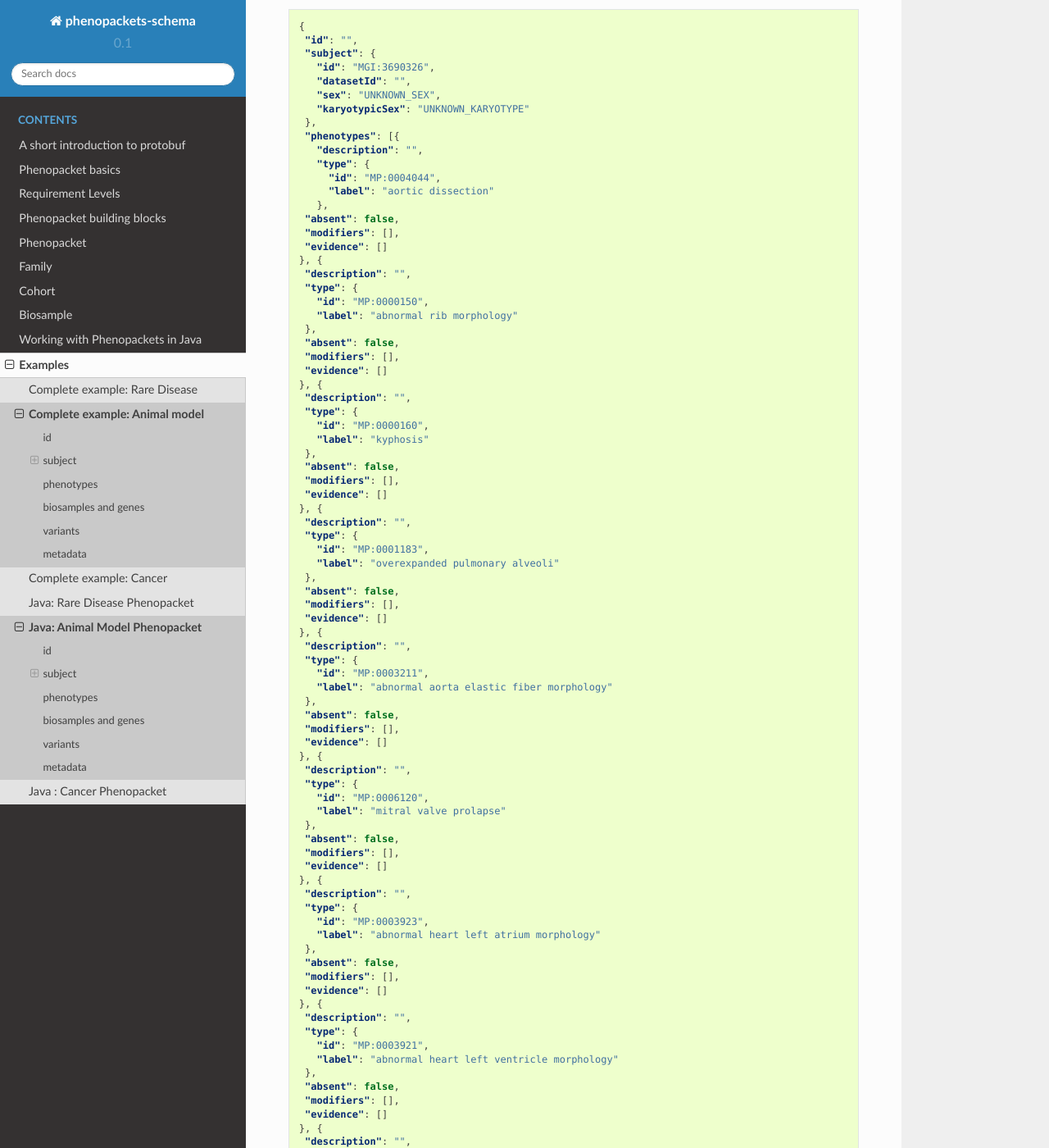
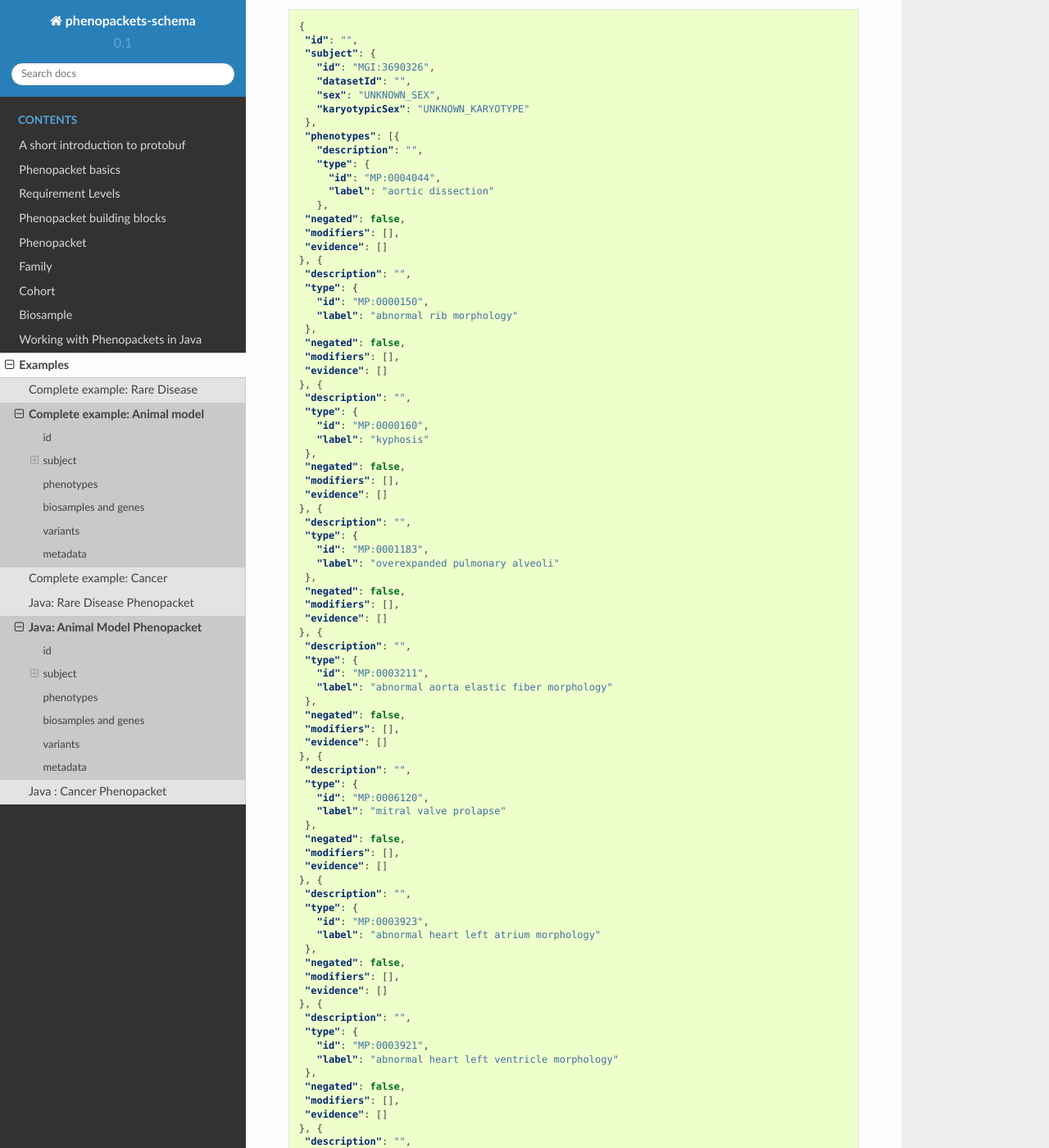
Before and after one commit to phenopackets/phenopacket-schema, a Sphinx documentation site: the page built from docs/murine.rst, in a window 1280 px wide and 1400 px high, scrolled down 486 px. Shown: the whole window at 82% size. Built offline with Sphinx 7.4.7 and the Read the Docs theme 2.0.0, drawn with Linux system fonts in a browser that asks for light colours; some of the changed text lies outside the part shown.

Commit message:
#107 revert Phenotype.absent back to Phenotype.negated

```diff
--- a/docs/cancer-example.rst
+++ b/docs/cancer-example.rst
@@ -66,7 +66,7 @@ and severe `Dysuria <https://hpo.jax.org/app/browse/term/HP:0100518>`_.
       "id": "HP:0000790",
       "label": "Hematuria"
     },
-    "absent": false,
+    "negated": false,
     "modifiers": [],
     "evidence": []
   }, {
@@ -75,7 +75,7 @@ and severe `Dysuria <https://hpo.jax.org/app/browse/term/HP:0100518>`_.
       "id": "HP:0100518",
       "label": "Dysuria"
     },
-    "absent": false,
+    "negated": false,
     "severity": {
       "id": "HP:0012828",
       "label": "Severe"
--- a/docs/murine.rst
+++ b/docs/murine.rst
@@ -32,7 +32,7 @@ We first show the entire Phenopacket, and further below explain the individual s
         "id": "MP:0004044",
         "label": "aortic dissection"
       },
-    "absent": false,
+    "negated": false,
     "modifiers": [],
     "evidence": []
    }, {
@@ -41,7 +41,7 @@ We first show the entire Phenopacket, and further below explain the individual s
       "id": "MP:0000150",
       "label": "abnormal rib morphology"
     },
-    "absent": false,
+    "negated": false,
     "modifiers": [],
     "evidence": []
    }, {
@@ -50,7 +50,7 @@ We first show the entire Phenopacket, and further below explain the individual s
       "id": "MP:0000160",
       "label": "kyphosis"
     },
-    "absent": false,
+    "negated": false,
     "modifiers": [],
     "evidence": []
    }, {
@@ -59,7 +59,7 @@ We first show the entire Phenopacket, and further below explain the individual s
       "id": "MP:0001183",
       "label": "overexpanded pulmonary alveoli"
     },
-    "absent": false,
+    "negated": false,
     "modifiers": [],
     "evidence": []
    }, {
@@ -68,7 +68,7 @@ We first show the entire Phenopacket, and further below explain the individual s
       "id": "MP:0003211",
       "label": "abnormal aorta elastic fiber morphology"
     },
-    "absent": false,
+    "negated": false,
     "modifiers": [],
     "evidence": []
    }, {
@@ -77,7 +77,7 @@ We first show the entire Phenopacket, and further below explain the individual s
       "id": "MP:0006120",
       "label": "mitral valve prolapse"
     },
-    "absent": false,
+    "negated": false,
     "modifiers": [],
     "evidence": []
    }, {
@@ -86,7 +86,7 @@ We first show the entire Phenopacket, and further below explain the individual s
       "id": "MP:0003923",
       "label": "abnormal heart left atrium morphology"
     },
-    "absent": false,
+    "negated": false,
     "modifiers": [],
     "evidence": []
    }, {
@@ -95,7 +95,7 @@ We first show the entire Phenopacket, and further below explain the individual s
       "id": "MP:0003921",
       "label": "abnormal heart left ventricle morphology"
     },
-    "absent": false,
+    "negated": false,
     "modifiers": [],
     "evidence": []
    }, {
@@ -104,7 +104,7 @@ We first show the entire Phenopacket, and further below explain the individual s
       "id": "MP:0010996",
       "label": " increased aorta wall thickness"
     },
-    "absent": false,
+    "negated": false,
     "modifiers": [],
     "evidence": []
     }],
@@ -204,7 +204,7 @@ terms that were used to describe the phenotypic abnormalities observed in the mo
         "id": "MP:0004044",
         "label": "aortic dissection"
       },
-    "absent": false,
+    "negated": false,
     "modifiers": [],
     "evidence": []
    }, {
@@ -213,7 +213,7 @@ terms that were used to describe the phenotypic abnormalities observed in the mo
       "id": "MP:0000150",
       "label": "abnormal rib morphology"
     },
-    "absent": false,
+    "negated": false,
     "modifiers": [],
     "evidence": []
    },
--- a/docs/phenotype.rst
+++ b/docs/phenotype.rst
@@ -19,7 +19,7 @@ This is the protobuf that we use to define a phenotype
   message Phenotype {
     string description = 1;
     OntologyClass type = 2;
-    bool absent = 3;
+    bool negated = 3;
     OntologyClass severity = 4;
     repeated OntologyClass modifiers = 5;
     oneof onset {
@@ -45,7 +45,7 @@ type
 The element represents the primary :ref:`ontology class <rstontologyclass>` which describes the phenotype.
 For example `Craniosynostosis (HP:0001363) <https://hpo.jax.org/app/browse/term/HP:0001363>`_.
 
-absent
+negated
 ~~~~~~~
 This element is a flag to indicate whether the phenotype was observed or not.
 The default is 'false', in other words the phenotype was observed. Therefore it is only
--- a/docs/rd-example.rst
+++ b/docs/rd-example.rst
@@ -91,7 +91,7 @@ This block refers to the fact that the authors reported that "Tests of ... crani
         "id": "HP:0031910",
         "label": "Abnormal cranial nerve physiology"
       },
-      "absent": true,
+      "negated": true,
       "evidence": [{
         "evidenceCode": {
           "id": "ECO:0000033",
```
Also changed, not shown: 3 other files.
